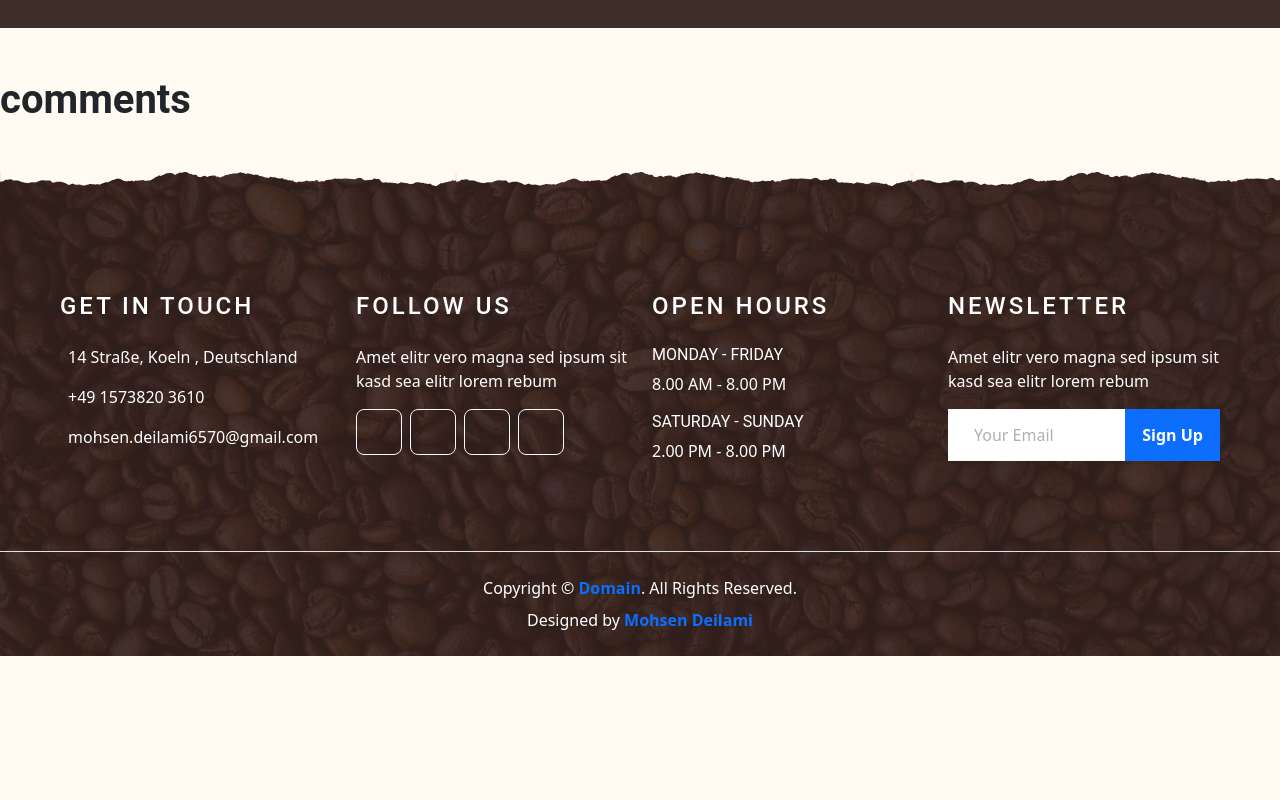
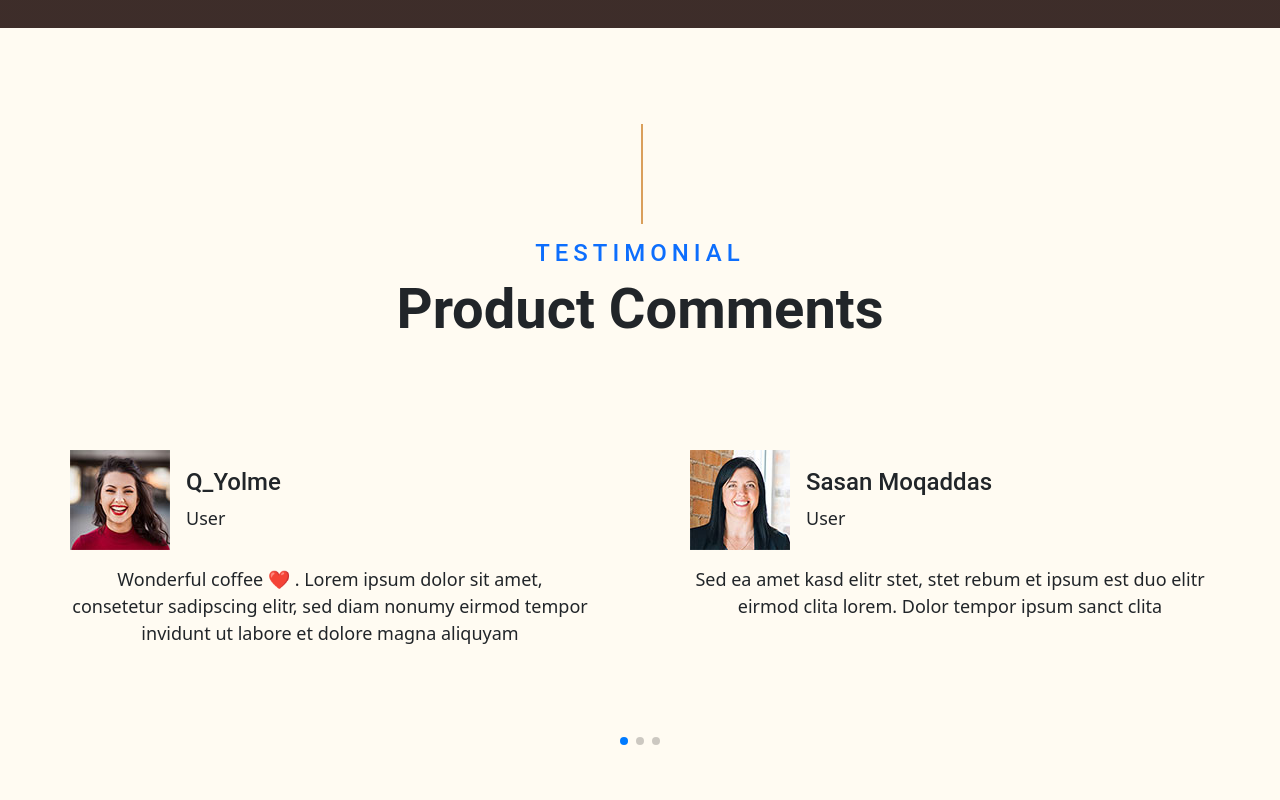
Before and after one commit to mohsen-deilami/coffee-next, a Next.js app: page /products/1 in a window 1280 px wide. Shown: the part 1220-2020 px from the top of the page. Before the commit the page ends 1876 px from the top, so only its background shows below. Built offline with nearby package versions, Linux system fonts and the light colour scheme; data requests are answered from the project's data file; grey boxes are pictures that could not be loaded.

Commit message:
develop comments in detail page

```diff
--- a/components/templates/testimonial/Comments.js
+++ b/components/templates/testimonial/Comments.js
@@ -1,13 +1,69 @@
+import styles from "@/styles/Product.module.css";
 
-import React from "react";
-import Testimonial from "../index/Testimonial";
+// Import Swiper React components
+import { Swiper, SwiperSlide } from "swiper/react";
 
-export default function Comments({comments}) {
-  console.log(comments);
+// Import Swiper styles
+import "swiper/css";
+import "swiper/css/pagination";
+
+// import required modules
+import { Pagination } from "swiper/modules";
+
+const Comments = ({ comments }) => {
   return (
-    <>
-     <h1>comments</h1>
+    <div className="container-fluid pt-5">
+      <div className="container">
+        <div className="section-title">
+          <h4
+            className="text-primary text-uppercase"
+            style={{ letterSpacing: "5px" }}
+          >
+            TESTIMONIAL
+          </h4>
+          <h1 className="display-4">Product Comments</h1>
+        </div>
+        <div className="row">
+          <Swiper
+            loop={true}
+            slidesPerView={1}
+            spaceBetween={10}
+            pagination={{
+              clickable: true,
+            }}
+            breakpoints={{
+              1024: {
+                slidesPerView: 2,
+                spaceBetween: 100,
+              },
+            }}
+            modules={[Pagination]}
+            className={styles.swiper}
+          >
+            {comments.slice(0, 6).map((comment) => (
+              <SwiperSlide className={styles.swiper_slide} key={comment.id}>
+                <div className="testimonial-item">
+                  <div className="d-flex align-items-center mb-3">
+                    <img
+                      className="img-fluid"
+                      width={100}
+                      src={comment.profile}
+                      alt=""
+                    />
+                    <div className="ml-3">
+                      <h4>{comment.username}</h4>
+                      <p className="text-left mb-0">User</p>
+                    </div>
+                  </div>
+                  <p className="m-0 mb-4">{comment.body}</p>
+                </div>
+              </SwiperSlide>
+            ))}
+          </Swiper>
+        </div>
+      </div>
+    </div>
+  );
+};
 
-    </>
-  );
-}
+export default Comments;
```
